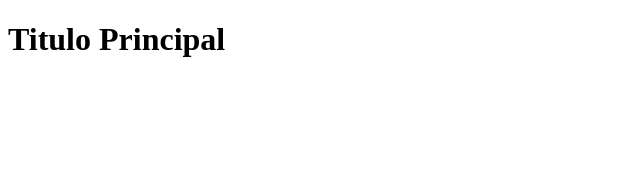
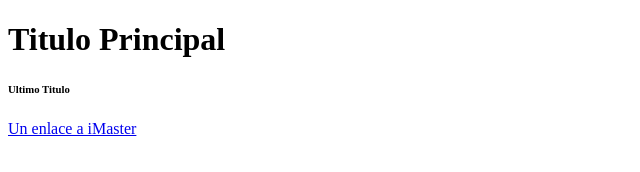
Before and after one commit to fasadif/Ciclo3, a plain HTML site: page index.html in a window 1280 px wide. Shown: the whole page, without its empty margins (0-640 px from the left). Drawn offline with Linux system fonts and the light colour scheme.

Commit message:
borrado de branches e inicio clase 5

```diff
--- a/index.html
+++ b/index.html
@@ -12,7 +12,9 @@
     </header>
     <main>
     <h1>Titulo Principal</h1>
+    <h6>Ultimo Titulo</h6>
     <!-- Comentarios -->
+    <a href="//imaster.acdemy">Un enlace a iMaster</a>
     </main>
     <footer>
 
```
